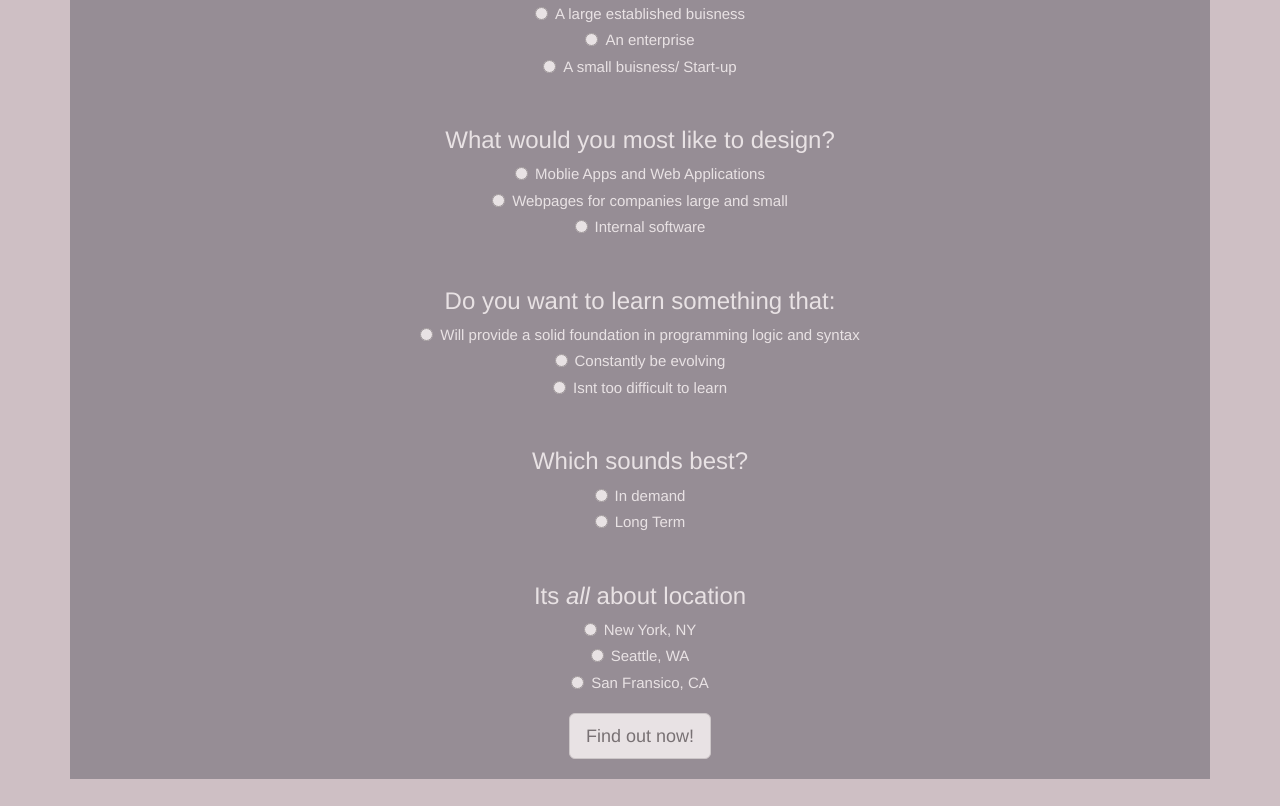
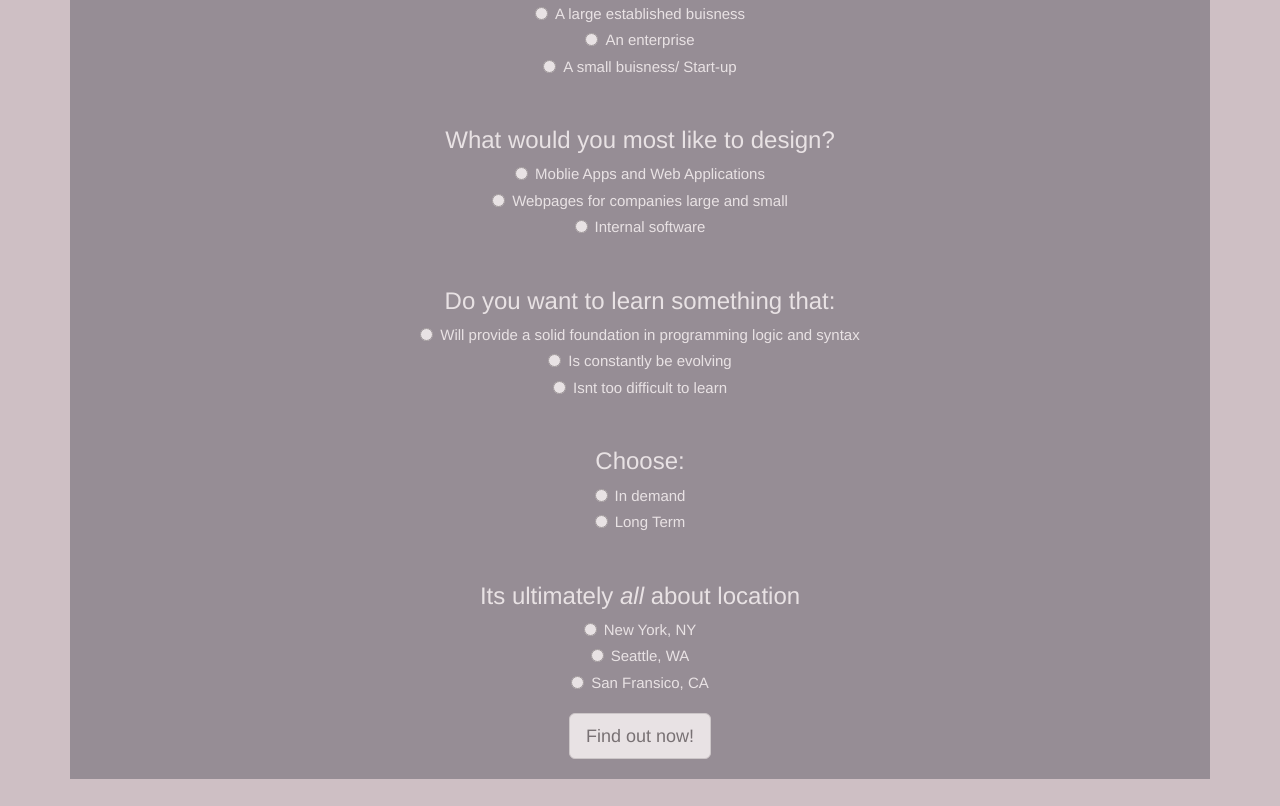
Before and after one commit to keelyzglenn/new-track, a plain HTML site: page index.html in a window 1280 px wide. Shown: the part 421-1227 px from the top of the page. Drawn offline with nearby package versions, Linux system fonts and the light colour scheme.

Commit message:
fix grammatical errors in quiz

```diff
--- a/index.html
+++ b/index.html
@@ -78,7 +78,7 @@
             <div class="radio">
               <label>
                 <input type="radio" name="q3" value="2">
-                Constantly be evolving
+                Is constantly be evolving
               </label>
             </div>
             <div class="radio">
@@ -91,7 +91,7 @@
 
 <!-- question 4 -->
           <div class="question">
-            <h3>Which sounds best?</h3>
+            <h3>Choose:</h3>
             <div class="radio">
               <label>
                 <input type="radio" name="q4" value="2">
@@ -108,7 +108,7 @@
 
 <!-- question 5 -->
           <div class="question">
-            <h3>Its <em>all</em> about location</h3>
+            <h3>Its ultimately <em>all</em> about location</h3>
             <div class="radio">
               <label>
                 <input type="radio" name="q5" value="1">
```
